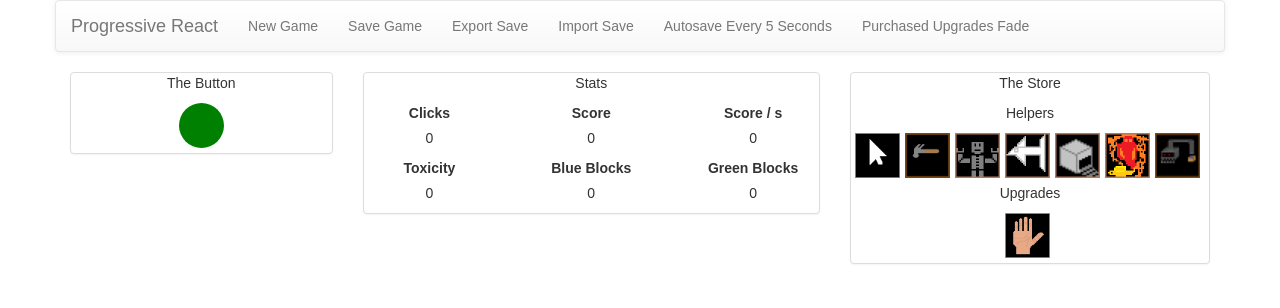
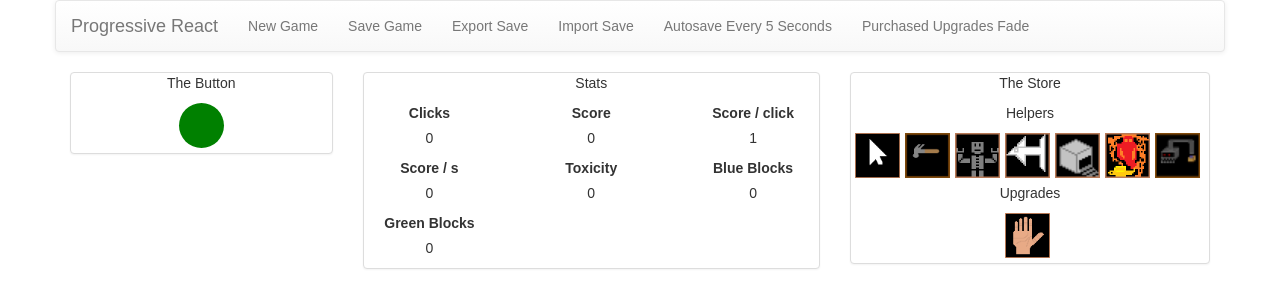
Before and after one commit to TheCrimsonKing92/progressive-react, a React (Create React App) app: page / in a window 1280 px wide. Shown: the top 308 px of the page. Built offline with nearby package versions, Linux system fonts and the light colour scheme.

Commit message:
Nerf Helping Hand successor upgrades, display score per click

```diff
--- a/src/App.js
+++ b/src/App.js
@@ -44,11 +44,11 @@ class App extends Component {
     }
 
     if (this.upgradePurchased('Helping Handsier')) {
-      base += 4
+      base += 2
     }
 
     if (this.upgradePurchased('Helping Handsiest')) {
-      base += 16
+      base += 6
     }
 
     if (this.towerPurchased('Click Tower')) {
@@ -74,11 +74,11 @@ class App extends Component {
       }
 
       if (this.upgradePurchased('Helping Handsier')) {
-        base += 4
+        base += 2
       }
 
       if (this.upgradePurchased('Helping Handsiest')) {
-        base += 16
+        base += 6
       }
 
       total = base * helper.purchased
@@ -603,6 +603,7 @@ class App extends Component {
     const autosave = options.autosaveFrequency
     const blueBlocks = stats.blocks.blue
     const clicks = stats.clicks
+    const clickScore = this.calculateClickScore()
     const greenBlocks = stats.blocks.green
     const score = Math.floor(stats.score).toLocaleString()
     const scorePerSecond = this.getScorePerSecond().toLocaleString()
@@ -630,6 +631,7 @@ class App extends Component {
               <StatsPanel
                 blueBlocks={blueBlocks}
                 clicks={clicks}
+                clickScore={clickScore}
                 greenBlocks={greenBlocks}
                 score={score}
                 scorePerSecond={scorePerSecond}
--- a/src/StatsPanel.js
+++ b/src/StatsPanel.js
@@ -6,6 +6,7 @@ class StatsPanel extends Component {
   render() {
     const blueBlocks = this.props.blueBlocks
     const clicks = this.props.clicks
+    const clickScore = this.props.clickScore
     const greenBlocks = this.props.greenBlocks
     const score = this.props.score
     const scorePerSecond = this.props.scorePerSecond
@@ -21,6 +22,9 @@ class StatsPanel extends Component {
             </Col>
             <Col xs={6} sm={4}>
               <TitleStat title={'Score'} stat={score} />
+            </Col>
+            <Col xs={6} sm={4}>
+              <TitleStat title={'Score / click'} stat={clickScore} />
             </Col>
             <Col xs={6} sm={4}>
               <TitleStat title={'Score / s'} stat={scorePerSecond} />
--- a/src/Store.js
+++ b/src/Store.js
@@ -66,23 +66,23 @@ const upgrade = (
 })
 
 const upgrades = {
-  'Helping Hand': Object.assign({}, upgrade('Helping Hand', '+1 AutoClicker and power', 200), {buyable: true}),
+  'Helping Hand': Object.assign({}, upgrade('Helping Hand', '+1 AutoClicker and mouse power', 200), {buyable: true}),
   'Click Efficiency': upgrade('Click Efficiency', '+100% AutoClicker and mouse power', 1000, [
-    preReq(Constants.PREREQ.CLICKS.NUMBER, null, 200),
+    preReq(Constants.PREREQ.CLICKS.NUMBER, null, 150),
     preReq(Constants.PREREQ.HELPER.NUMBER, 'AutoClicker', 10)
   ]),
   'Heavier Hammers': upgrade('Heavier Hammers', '+100% Hammer power', 1250, [
     preReq(Constants.PREREQ.HELPER.NUMBER, 'Hammer', 5)
   ]),
-  'Helping Handsier': upgrade('Helping Handsier', '+4 AutoClicker and mouse power', 2500, [
+  'Helping Handsier': upgrade('Helping Handsier', '+2 AutoClicker and mouse power', 2500, [
+    preReq(Constants.PREREQ.CLICKS.NUMBER, null, 300)
+  ]),
+  'Helping Handsiest': upgrade('Helping Handsiest', '+6 AutoClicker and mouse power', 7000, [
     preReq(Constants.PREREQ.CLICKS.NUMBER, null, 500)
   ]),
   'Cybernetic Synergy': upgrade('Cybernetic Synergy', '+12 power per Hammer and Robot pair', 9000, [
     preReq(Constants.PREREQ.HELPER.NUMBER, 'Hammer', 10),
     preReq(Constants.PREREQ.HELPER.NUMBER, 'Robot', 10)
-  ]),
-  'Helping Handsiest': upgrade('Helping Handsiest', '+16 AutoClicker and mouse power', 11000, [
-    preReq(Constants.PREREQ.CLICKS.NUMBER, null, 750)
   ]),
   'Extended Cargo': upgrade('Extended Cargo', '+25% Airplane power', 23000, [
     preReq(Constants.PREREQ.HELPER.NUMBER, 'Airplane', 10)
```
